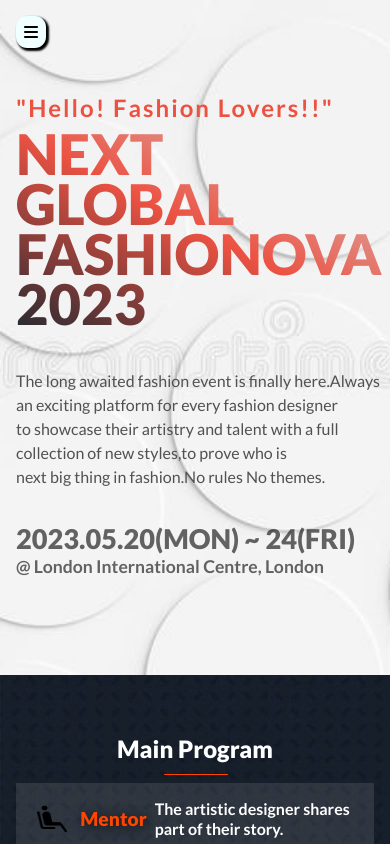
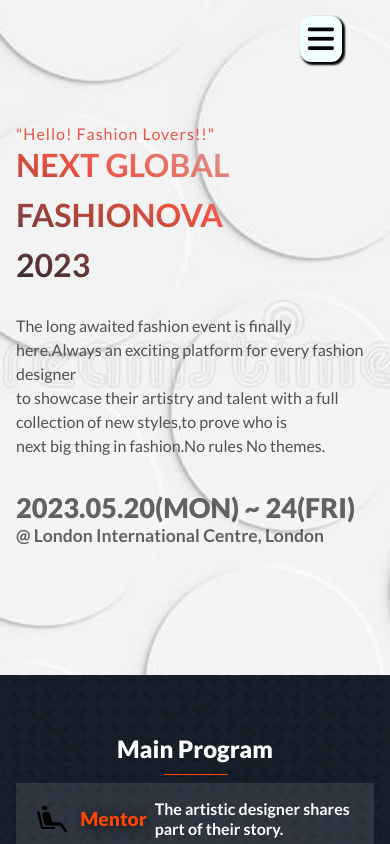
Before and after one commit to DianaBeki/Fashion-week, a website: page index.html in a window 390 px wide. Shown: the top 844 px of the page. Drawn offline with Linux system fonts and the light colour scheme; a web font is replaced by a local one.

Commit message:
Write responsive media queries

```diff
--- a/style.css
+++ b/style.css
@@ -95,10 +95,12 @@
   position: fixed;
   background-color: azure;
   top: 1rem;
+  right: 3rem;
   border-radius: 0.7rem;
   padding: 0.5rem;
   box-shadow: 2px 2px 2px 1px black;
   z-index: 9;
+  font-size: 30px;
 }
 
 .fashion {
@@ -588,6 +590,26 @@
   margin-left: 17%;
 }
 
+@media only screen and (max-width: 600px) {
+  .fashion {
+    font-weight: 400;
+    font-size: 1rem;
+    color: #ec5242;
+    line-height: 10px;
+    letter-spacing: 1px;
+  }
+
+  .heading-1 {
+    font-weight: 700;
+    font-size: 2rem;
+    margin-top: 0.1rem;
+  }
+
+  .paragraph1 {
+    margin-top: 1.5rem;
+  }
+}
+
 @media only screen and (min-width: 768px) {
   #icon {
     display: none;
@@ -740,12 +762,6 @@
     text-align: center;
   }
 
-  /* .year-and-rights {
-    display: flex;
-    gap: 2rem;
-    color: grey;
-  } */
-
   .name-footer {
     background-image: linear-gradient(to top right, black, blue, purple, gold, black, violet);
     -webkit-background-clip: text;
```
